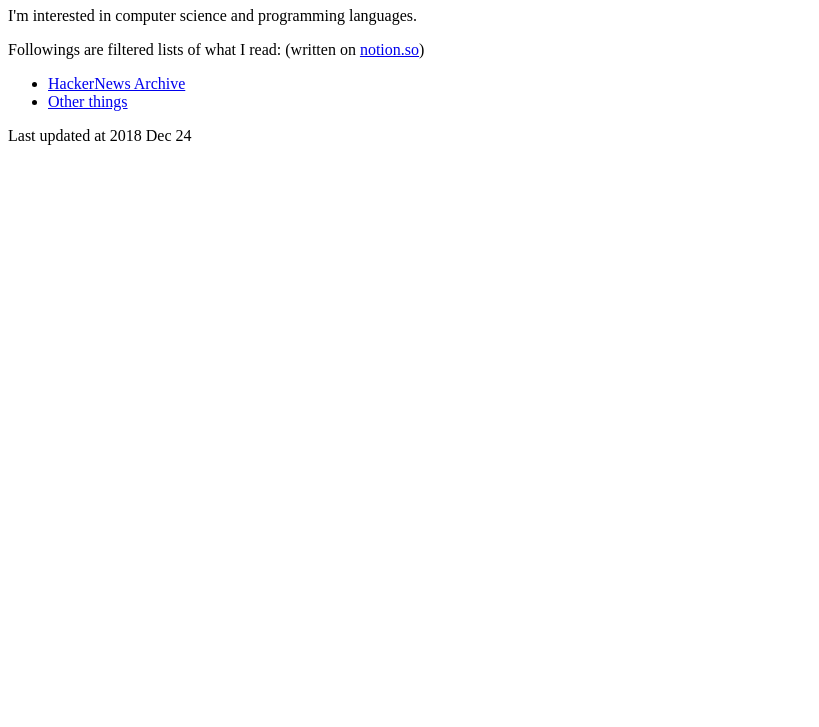
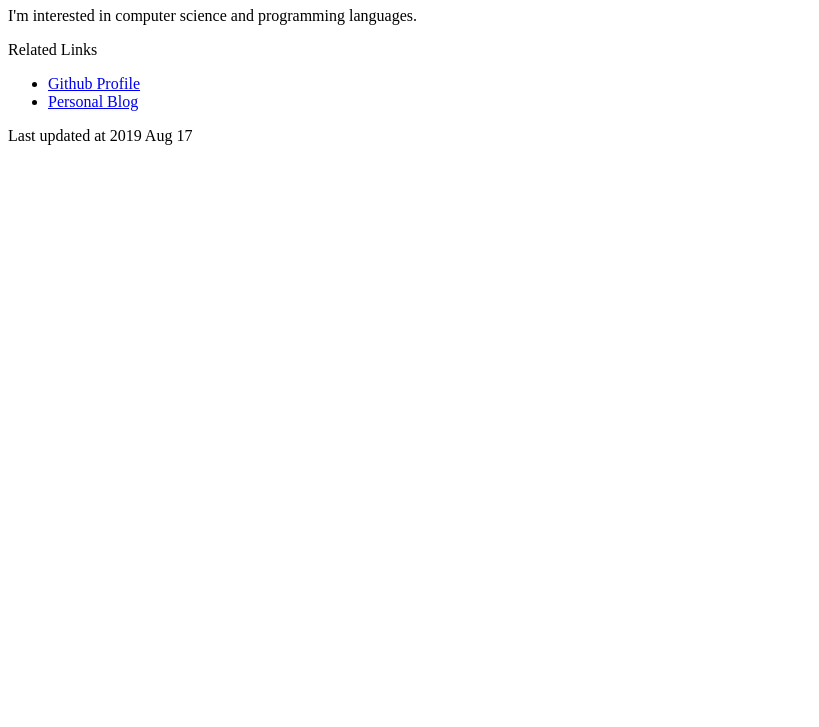
Before and after one commit to cushionbadak/cushionbadak.github.io, a plain HTML site: page index.html in a window 1280 px wide. Shown: the part 73-800 px from the top of the page, without its empty margins (0-819 px from the left). Drawn offline with Linux system fonts and the light colour scheme.

Commit message:
Update index.html
sub previous notion pages
add github profile link and new notion page

```diff
--- a/index.html
+++ b/index.html
@@ -12,20 +12,20 @@
         I'm interested in computer science and programming languages.
     </p>
     <p>
-        Followings are filtered lists of what I read: (written on <a href="https://www.notion.so/">notion.so</a>)
+        Related Links
         <ul>
-            <li><a href="https://www.notion.so/3bd9d1d6bde6465ba0e7de61e5f6f9d8?v=ec19e132e60947eda6df2dd609da8a7d">
-                HackerNews Archive
+            <li><a href="https://github.com/cushionbadak">
+                Github Profile
             </a></li>
-            <li><a href="https://www.notion.so/Found-Read-Watch-1b154929550f4cf3a240e6b43a1e344d">
-                Other things
+            <li><a href="https://www.notion.so/cushionbadak/Cushionbadak-s-Blog-ffd4c01c00e84b3fa5f31476604f0a5a">
+                Personal Blog
             </a></li>
         </ul>
     </p>
 
 
     <footer>
-        Last updated at 2018 Dec 24
+        Last updated at 2019 Aug 17
     </footer>
 </body>
 </html>
```
